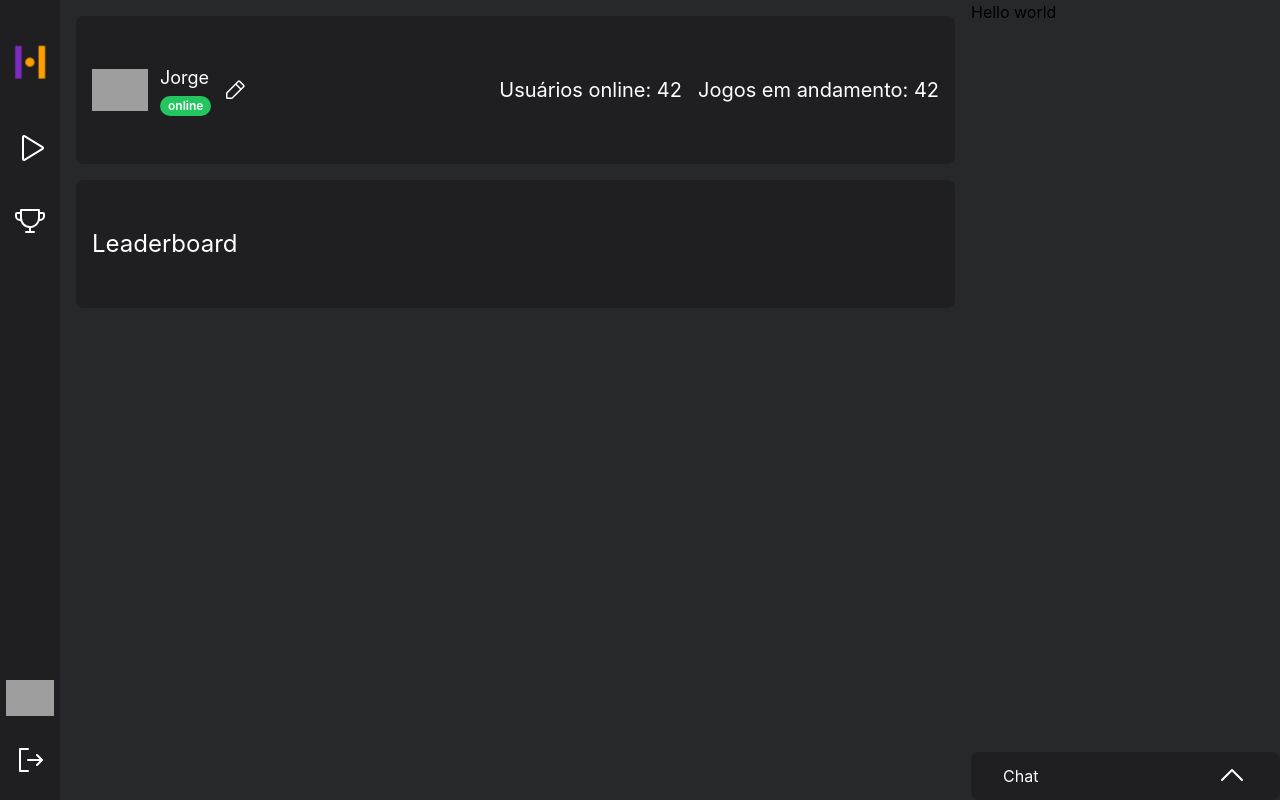
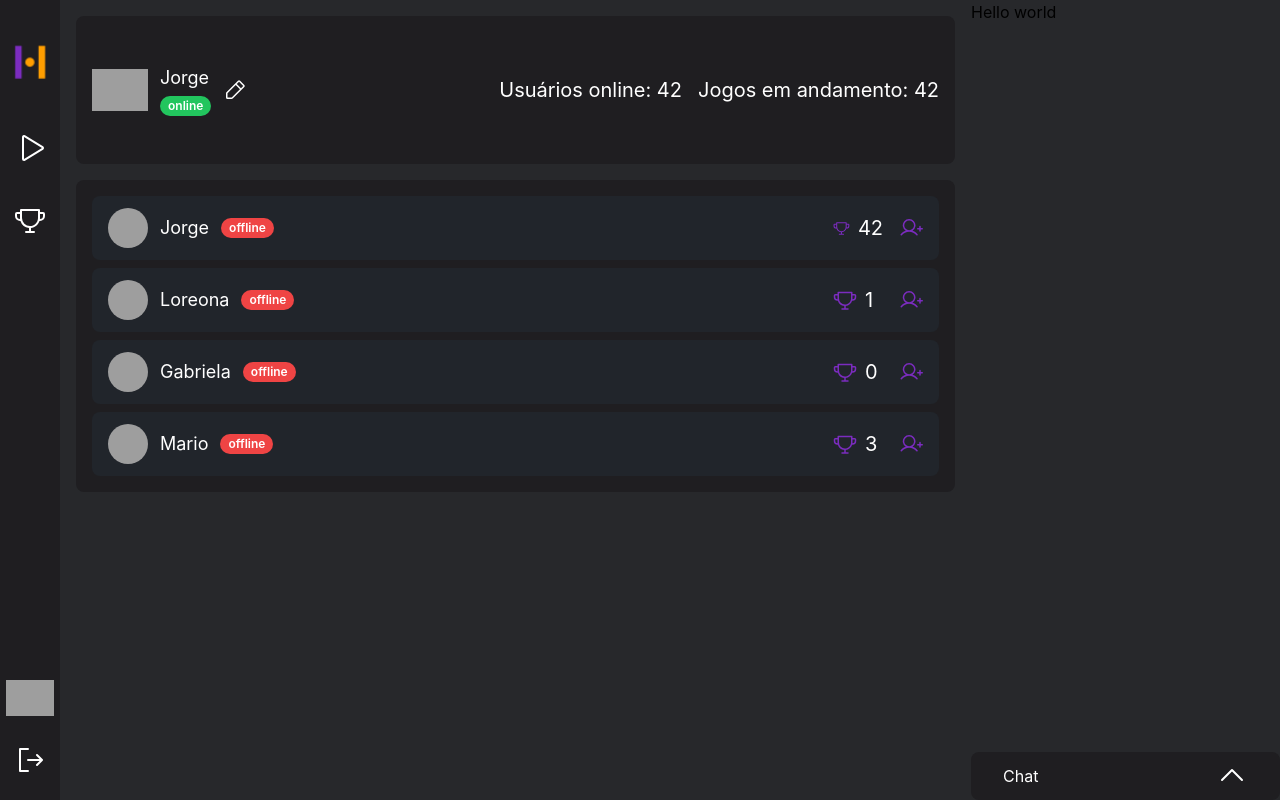
Before and after one commit to iaurg/42-transcendence, a Next.js app in the folder frontend/: page /game in a window 1280 px wide. Built offline with nearby package versions, Linux system fonts and the light colour scheme; grey boxes are pictures that could not be loaded.

Commit message:
feat: create leaderboard components

```diff
--- a/frontend/src/app/(private)/game/page.tsx
+++ b/frontend/src/app/(private)/game/page.tsx
@@ -2,8 +2,8 @@ import { LeaderBoard } from "@/components/LeaderBoard";
 
 export default function GamePage() {
   return (
-    <h1 className="text-white text-2xl pt-4">
+    <div className="mt-4">
       <LeaderBoard />
-    </h1>
+    </div>
   );
 }
--- a/frontend/src/components/LeaderBoard/index.tsx
+++ b/frontend/src/components/LeaderBoard/index.tsx
@@ -1,7 +1,45 @@
+import { LeaderBoardCard } from "../LeaderBoardCard";
+
+// array of users objects with name, avatar, score, and isFriend
+const fakeUsers = [
+  {
+    name: "Jorge",
+    avatar: "https://i.pravatar.cc/60",
+    score: 42,
+    isFriend: true,
+  },
+  {
+    name: "Loreona",
+    avatar: "https://i.pravatar.cc/60",
+    score: 1,
+    isFriend: false,
+  },
+  {
+    name: "Gabriela",
+    avatar: "https://i.pravatar.cc/60",
+    score: 0,
+    isFriend: false,
+  },
+  {
+    name: "Mario",
+    avatar: "https://i.pravatar.cc/60",
+    score: 3,
+    isFriend: true,
+  },
+];
+
 export function LeaderBoard() {
   return (
-    <div className="flex justify-between items-center py-12 bg-black42-300 p-4 rounded-lg">
-      Leaderboard
+    <div className="flex flex-col justify-between items-center py-4 bg-black42-300 p-4 rounded-lg space-y-2">
+      {fakeUsers.map((user) => (
+        <LeaderBoardCard
+          key={user.name}
+          name={user.name}
+          avatar={user.avatar}
+          score={user.score}
+          isFriend={user.isFriend}
+        />
+      ))}
     </div>
   );
 }
--- /dev/null
+++ b/frontend/src/components/LeaderBoardCard/index.tsx
@@ -0,0 +1,41 @@
+"use client";
+import { Trophy, UserPlus } from "@phosphor-icons/react";
+import { StatusTag } from "../StatusTag";
+
+type LeaderBoardCardProps = {
+  name: string;
+  avatar: string;
+  score: number;
+  isFriend: boolean;
+};
+
+export function LeaderBoardCard({
+  name,
+  avatar,
+  score,
+  isFriend,
+}: LeaderBoardCardProps) {
+  return (
+    <div className="flex flex-row justify-between items-center py-3 bg-black42-200 p-4 rounded-lg w-full">
+      <div className="flex flex-row justify-between items-center cursor-pointer">
+        <img
+          src={`${avatar}?u=${name}`}
+          width={40}
+          height={40}
+          className="rounded-full mr-3"
+        />
+        <div className="text-white text-lg mr-3">{name}</div>
+        <StatusTag status="offline" />
+      </div>
+      <div className="flex flex-row justify-between items-center space-x-4">
+        <div className="flex flex-row justify-start items-center w-[50px]">
+          <Trophy className="text-purple42-200 mr-2" size={24} />
+          <span className="text-xl text-white">{score}</span>
+        </div>
+        <div>
+          <UserPlus className="text-purple42-200 cursor-pointer" size={24} />
+        </div>
+      </div>
+    </div>
+  );
+}
```
